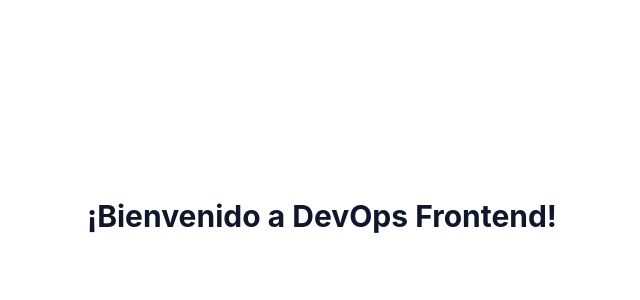
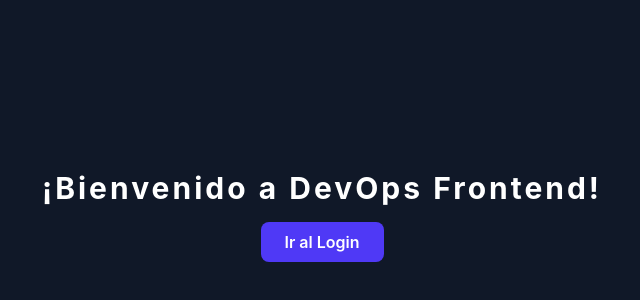
Before and after one commit to SeumaRayo/devops-test-front, a React (Vite) app: page / in a window 1280 px wide. Shown: the part 184-484 px from the top of the page, without its empty margins (318-958 px from the left). Built offline with nearby package versions, Linux system fonts and the light colour scheme; no server answers.

Commit message:
feat(router): integrate auth routes and navigation

```diff
--- a/src/app/router/AppRouter.tsx
+++ b/src/app/router/AppRouter.tsx
@@ -1,11 +1,22 @@
-import { Routes, Route } from 'react-router-dom'
+import { Routes, Route, Link } from 'react-router-dom';
+import LoginPage from '../../features/auth/pages/LoginPage';
+import RegisterPage from '../../features/auth/pages/RegisterPage';
 
 const AppRouter = () => {
   return (
     <Routes>
-      <Route path="/" element={<div className="flex h-screen items-center justify-center bg-background"><h1 className="text-3xl font-bold text-primary">¡Bienvenido a DevOps Frontend!</h1></div>} />
+      <Route path="/" element={
+        <div className="flex flex-col h-screen items-center justify-center bg-gray-900 space-y-4">
+          <h1 className="text-3xl font-bold text-white tracking-widest">¡Bienvenido a DevOps Frontend!</h1>
+          <Link to="/login" className="px-6 py-2 bg-indigo-600 text-white font-semibold rounded-lg hover:bg-indigo-500 transition-colors">
+            Ir al Login
+          </Link>
+        </div>
+      } />
+      <Route path="/login" element={<LoginPage />} />
+      <Route path="/register" element={<RegisterPage />} />
     </Routes>
-  )
+  );
 }
 
-export default AppRouter
+export default AppRouter;
```
